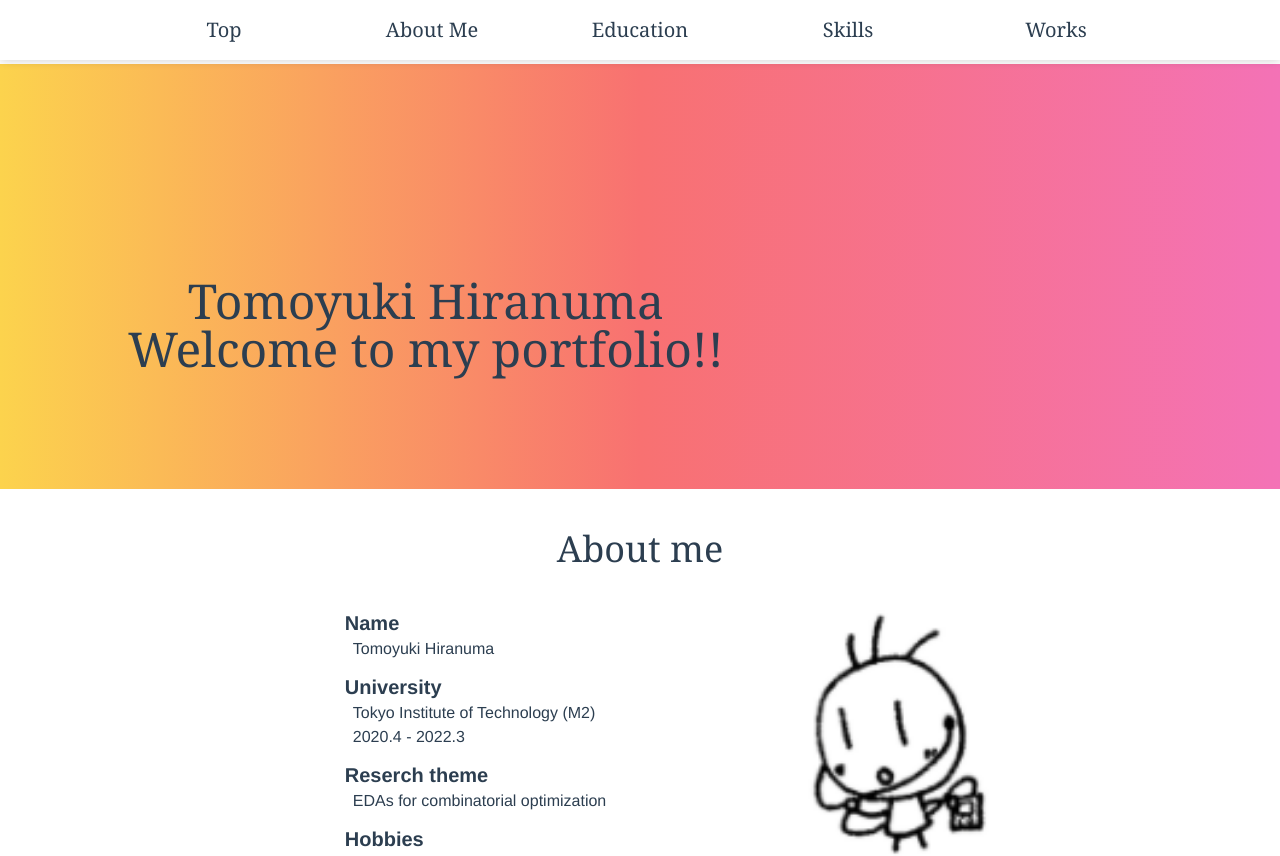
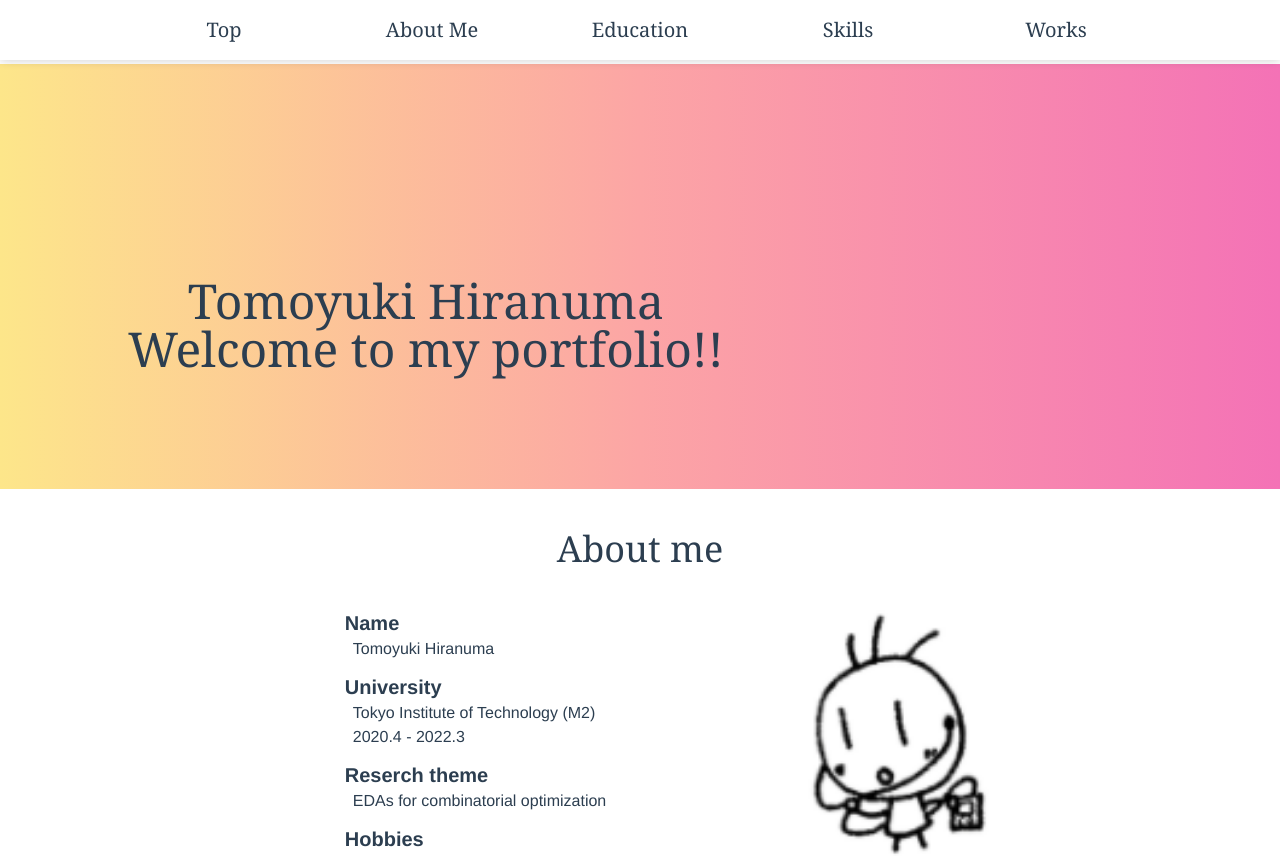
Before and after one commit to tomoyuki-hiranuma/portfolio, a Vue app: page / in a window 1280 px wide. Shown: the top 856 px of the page. Built offline with nearby package versions, Linux system fonts and the light colour scheme.

Commit message:
brouse warning

```diff
--- a/src/atoms/WorksCard.vue
+++ b/src/atoms/WorksCard.vue
@@ -2,7 +2,7 @@
   <div class="py-5 md:py-10 sm:flex justify-center">
     <div class="mx-10">
       <p class="font-extrabold text-lg md:text-xl font-serif">
-        {{ work_name }}
+        {{ workName }}
       </p>
       <div class="text-xs md:text-sm">
         {{ where }}
--- a/src/components/Skills.vue
+++ b/src/components/Skills.vue
@@ -57,7 +57,7 @@ export default {
   data: function () {
     return {
       isModalOpen: false,
-      postSkill: '',
+      postSkill: {},
       // mock-serverなどでデータを外に保持
       skills: [
         {
--- a/src/components/Top.vue
+++ b/src/components/Top.vue
@@ -4,8 +4,8 @@
     class="
       static
       bg-gradient-to-r
-      from-yellow-300
-      via-red-400
+      from-yellow-200
+      via-red-300
       to-pink-400
       text-2xl
       md:text-4xl
@@ -13,12 +13,8 @@
     "
   >
     <div id="message">
-      <div class="font-serif hover:text-gray-400 cursor-default">
-        Tomoyuki Hiranuma
-      </div>
-      <div class="font-serif hover:text-gray-400 cursor-default">
-        Welcome to my portfolio!!
-      </div>
+      <div class="font-serif cursor-default">Tomoyuki Hiranuma</div>
+      <div class="font-serif cursor-default">Welcome to my portfolio!!</div>
     </div>
   </div>
 </template>
```
